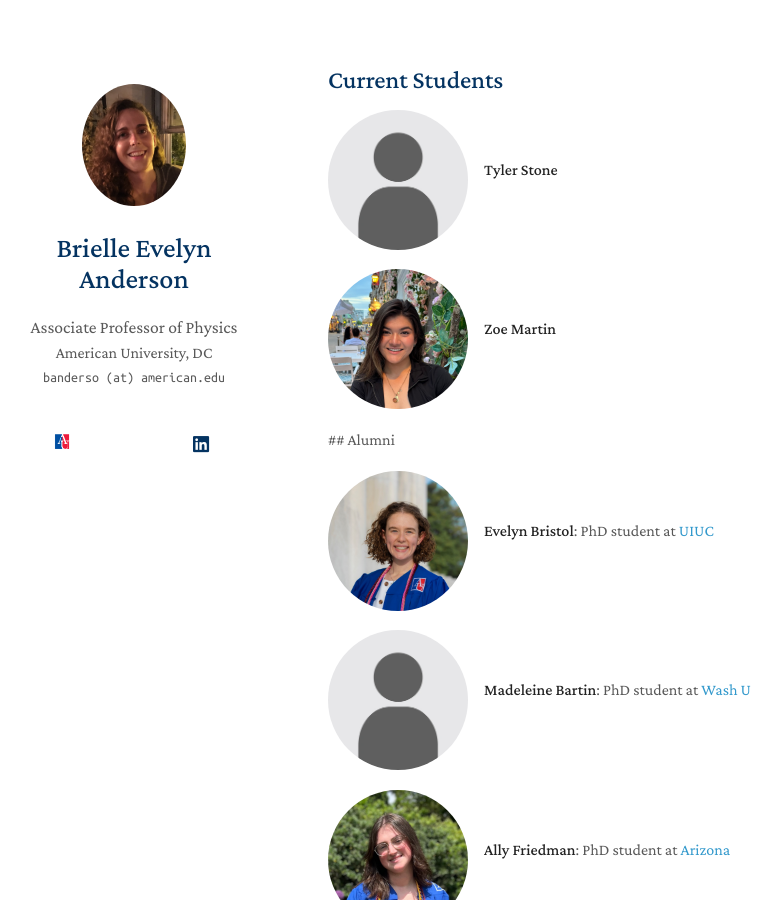
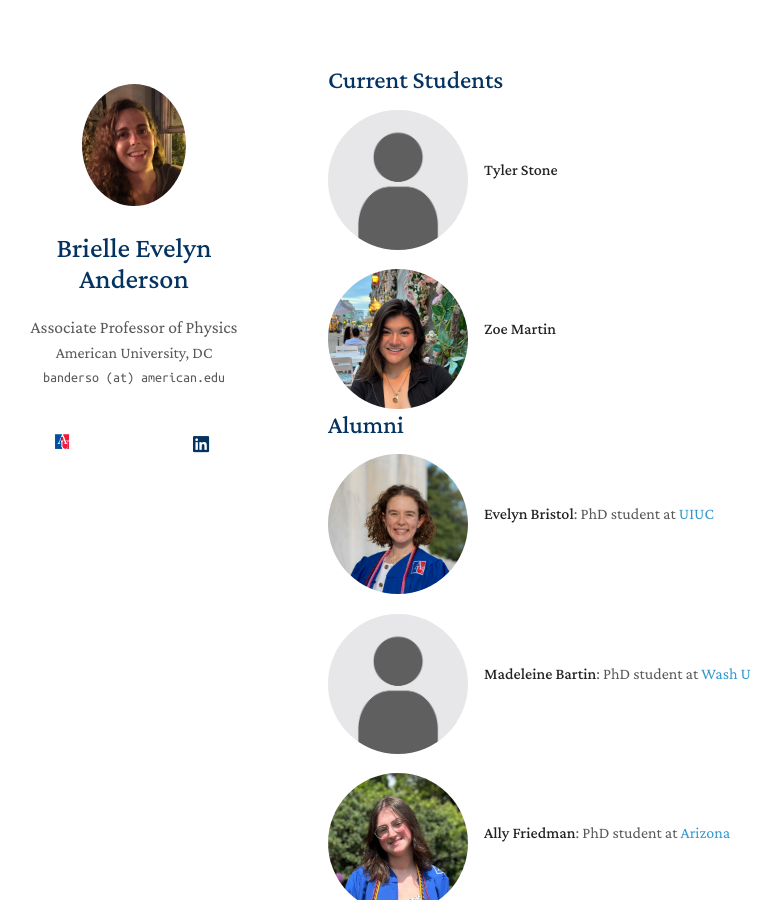
Before and after one commit to brieeveanderson/brieeveanderson.github.io, a Jekyll site: the page built from students.md, in a window 1280 px wide and 900 px high. Shown: the whole window, without its empty margins (142-923 px from the left). Built offline with Jekyll 4.4.1, drawn with Linux system fonts in a browser that asks for light colours; a style sheet for code colours, icons or effects is not loaded.

Commit message:
Update students.md

```diff
--- a/students.md
+++ b/students.md
@@ -4,7 +4,6 @@ title: "students"
 ---
 
 ## Current Students
-
 
 <div class="student-list">
 
@@ -17,8 +16,11 @@ title: "students"
     <img src="/assets/img/students/zoe-martin.jpg" alt="Zoe Martin">
     <p><strong>Zoe Martin</strong></p>
   </div>
+</div>
 
 ## Alumni
+
+<div class="student-list">
 
   <div class="student">
     <img src="/assets/img/students/evelyn-bristol.jpg" alt="Evelyn Bristol">
```
